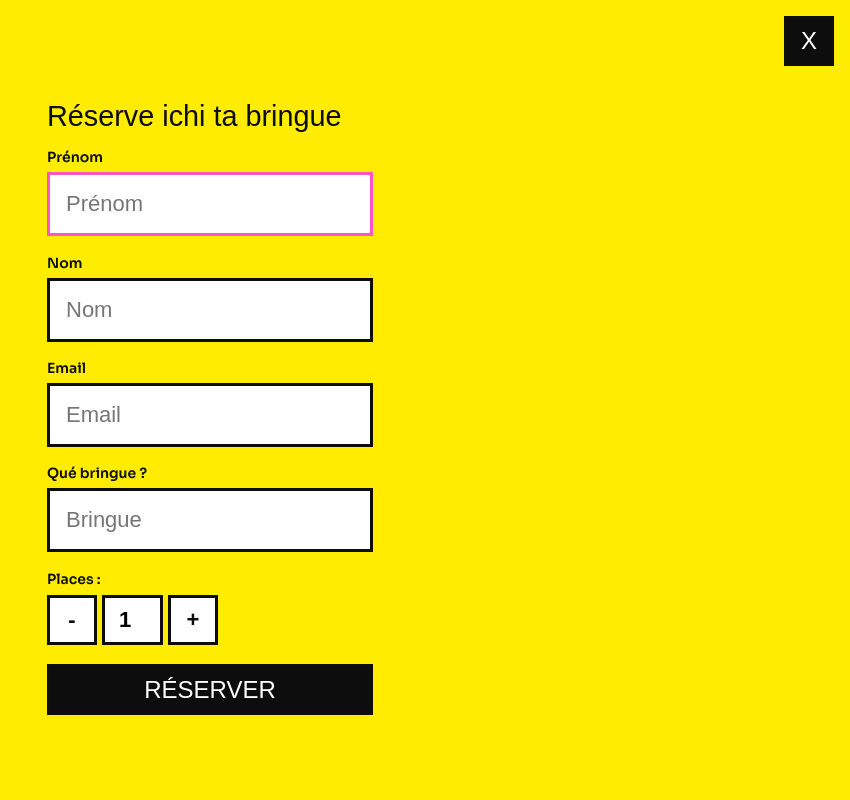
After one commit to Scofrard/quebringue, a PHP site: page /formreservation.html in a window 1280 px wide. The commit adds this page. Shown: the whole page, without its empty margins (430-1280 px from the left). Run offline with PHP 8.4, Linux system fonts and the light colour scheme; some web fonts are replaced.

Commit message:
Formulaire inscription

```diff
--- /dev/null
+++ b/formreservation.html
@@ -0,0 +1,61 @@
+<!DOCTYPE html>
+<html lang="fr">
+
+<head>
+    <meta charset="UTF-8">
+    <meta name="viewport" content="width=device-width, initial-scale=1.0">
+    <title>Réserve ta bringue</title>
+    <link rel="stylesheet" href="reset.css">
+    <link rel="stylesheet" href="style.css">
+    <link rel="stylesheet" href="https://use.typekit.net/vzq1zfl.css">
+    <link rel="preconnect" href="https://fonts.googleapis.com">
+    <link rel="preconnect" href="https://fonts.gstatic.com" crossorigin>
+    <link href="https://fonts.googleapis.com/css2?family=Sora:wght@100..800&display=swap" rel="stylesheet">
+</head>
+
+<body>
+
+    <div class="reservation-form">
+        <div>
+            <a href="index.html" class="close-btn">X</a>
+            <h3 class="form-title">Réserve ichi ta bringue</h3>
+            <form action="#" method="POST">
+                <div class="form-row">
+                    <div class="form-group">
+                        <label for="prenom">Prénom</label>
+                        <input type="text" id="prenom" name="prenom" placeholder="Prénom" autofocus required>
+                    </div>
+                    <div class="form-group">
+                        <label for="nom">Nom</label>
+                        <input type="text" id="nom" name="nom" placeholder="Nom" required>
+                    </div>
+                </div>
+                <div class="form-row">
+                    <div class="form-group">
+                        <label for="email">Email</label>
+                        <input type="email" id="email" name="email" placeholder="Email" required>
+                    </div>
+                </div>
+                <div class="form-row">
+                    <div class="form-group">
+                        <label for="bringue">Qué bringue ?</label>
+                        <input type="text" id="bringue" name="bringue" placeholder="Bringue" required>
+                    </div>
+                    <div class="places-group">
+                        <label for="places">Places :</label>
+                        <div class="places-control">
+                            <button type="button" class="places-btn" id="decrease">-</button>
+                            <input type="number" id="places" name="places" value="1" min="1">
+                            <button type="button" class="places-btn" id="increase">+</button>
+                        </div>
+                    </div>
+                </div>
+                <button type="submit" class="btn-primary reservation">RÉSERVER</button>
+            </form>
+        </div>
+    </div>
+
+
+</body>
+
+</html>
--- a/index.html
+++ b/index.html
@@ -4,7 +4,7 @@
 <head>
     <meta charset="UTF-8">
     <meta name="viewport" content="width=device-width, initial-scale=1.0">
-    <title> Qué bringue</title>
+    <title>Qué bringue</title>
     <link rel="stylesheet" href="reset.css">
     <link rel="stylesheet" href="style.css">
     <link rel="stylesheet" href="https://use.typekit.net/vzq1zfl.css">
@@ -59,7 +59,7 @@
                 </svg>
                 <p>Grand place de Tournai</p>
             </div>
-            <a href="#" class="btn-secondary">Réserver</a>
+            <a href="formreservation.html" class="btn-secondary">Réserver</a>
         </div>
     </div>
 
--- a/style.css
+++ b/style.css
@@ -894,3 +894,124 @@ footer {
         min-width: 990px;
     }
 }
+
+
+/* --- FORMULAIRE RESERVATION --- */
+
+.reservation-form {
+    display: flex;
+    align-items: center;
+    justify-content: center;
+    height: 100vh;
+    background-color: var(--yellow);
+
+    position: relative;
+}
+
+h3.form-title  {
+    color: var(--black);
+    font-size: 1.8rem;
+}
+
+.close-btn {
+    position: absolute;
+    top: 0;
+    right: 0;
+    margin: 1rem 1rem 0 0;
+    width: 40px;
+    height: 40px;
+    display: flex;
+    align-items: center;
+    justify-content: center;
+    background-color: var(--black);
+    color: var(--white);
+    border: none;
+    font-size: 1.5rem;
+    cursor: pointer;
+    padding: 5px;
+}
+
+.form-group {
+    display: flex;
+    flex-direction: column;
+    gap: 8px;
+    margin: 1.2rem 0;
+}
+
+.form-group label {
+    color: var(--black);
+    font-weight: 600;
+    font-size: 14px;
+}
+
+.form-group input {
+    color: var(--black);
+    background-color: var(--white);
+    border: 3px solid var(--black);
+    padding: 16px;
+    font-family: "cubano", sans-serif;
+    font-weight: 500;
+    font-size: 22px;
+    transition: border-color 0.3s ease;
+}
+
+input:focus,
+input[type="number"]:focus,
+select:focus,
+button:focus {
+    outline: none;
+    border-color: var(--pink);
+}
+
+.places-group  {
+    margin: 1.2rem 0;
+}
+
+.places-group label {
+    color: var(--black);
+    font-weight: 600;
+    font-size: 14px;
+}
+
+.places-control {
+    display: flex;
+    align-items: center;
+    margin-top: 8px;
+    gap: 5px;
+}
+
+.places-btn {
+    background-color: var(--white);
+    color: var(--black);
+    border: solid 3px var(--black);
+    width: 50px;
+    height: 50px;
+    text-align: center;
+    cursor: pointer;
+    font-size: 22px;
+    font-weight: 600;
+}
+
+.places-control input {
+    background-color: var(--white);
+    text-align: center;
+    border: solid 3px var(--black);
+    width: 55px;
+    height: 44px;
+    padding: 0;
+    font-size: 22px;
+    font-weight: 600;
+}
+
+.reservation {
+    width: 100%;
+    color: var(--white);
+    background-color: var(--black);
+    font-size: 1.5rem;
+    border: none;
+    cursor: pointer;
+}
+
+.reservation:hover {
+    box-shadow: 5px 5px 0 var(--yellow), 5px 5px 0 3px var(--black);
+}
```
